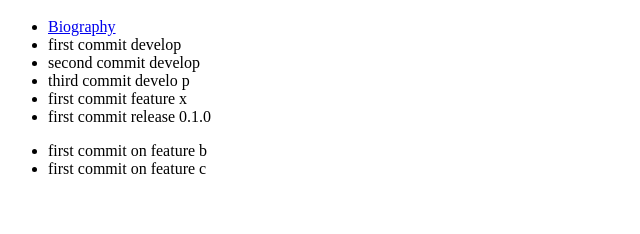
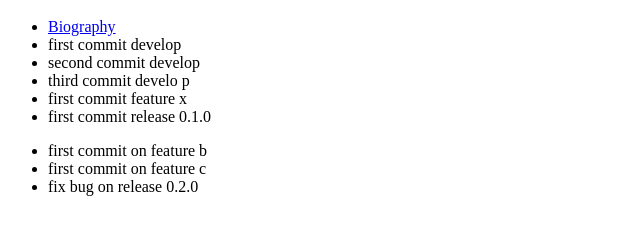
Before and after one commit to alphabetaxz/GitStudy, a plain HTML site: page index.html in a window 1280 px wide. Shown: the part 48-282 px from the top of the page, without its empty margins (0-640 px from the left). Drawn offline with Linux system fonts and the light colour scheme.

Commit message:
fix bug on release 0.2.0

```diff
--- a/index.html
+++ b/index.html
@@ -16,6 +16,7 @@
         <ul>
           <li>first commit on feature b</li>
           <li>first commit on feature c</li>
+          <li>fix bug on release 0.2.0</li>
         </ul>
     </body>
 </html>
```
